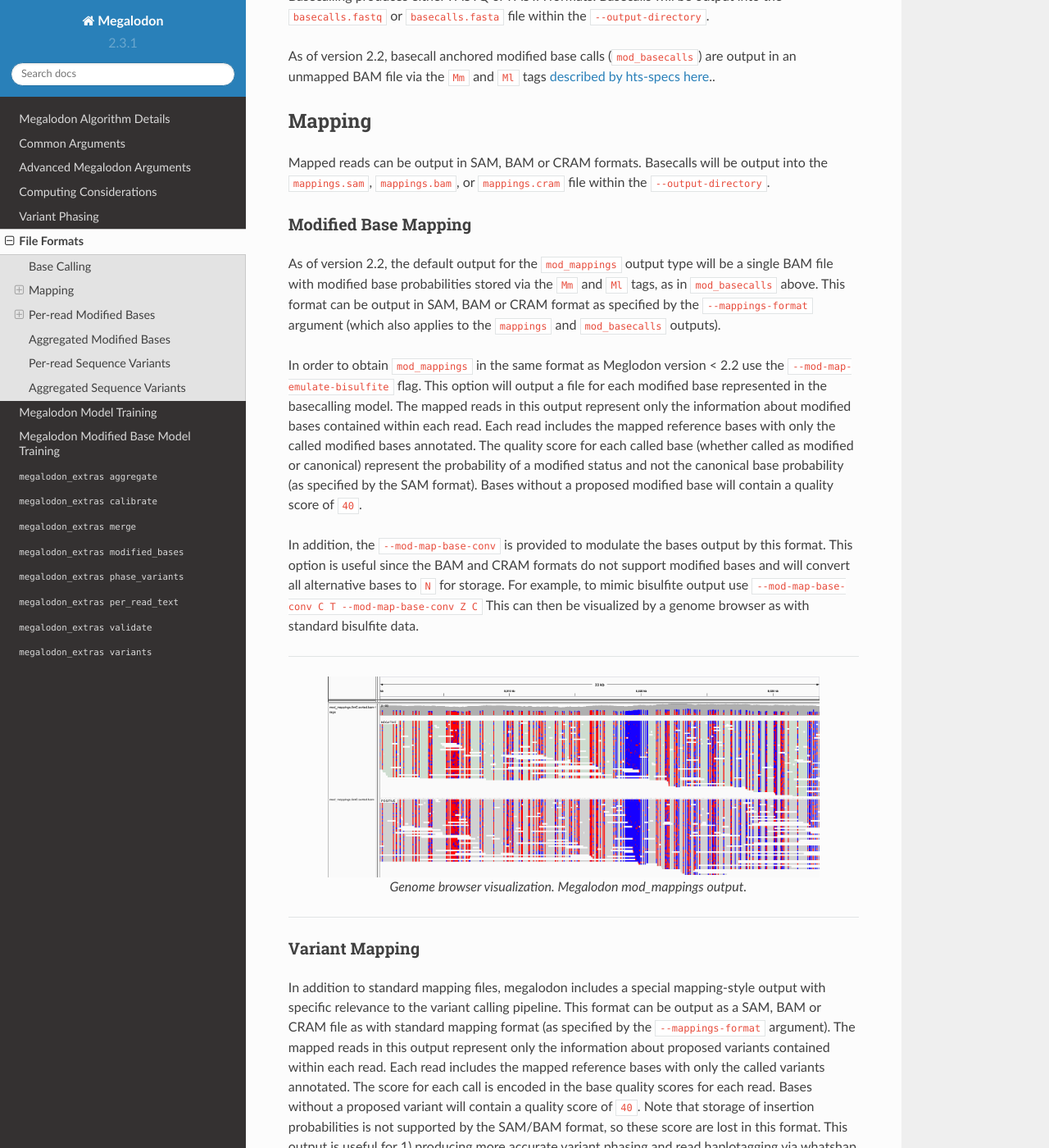
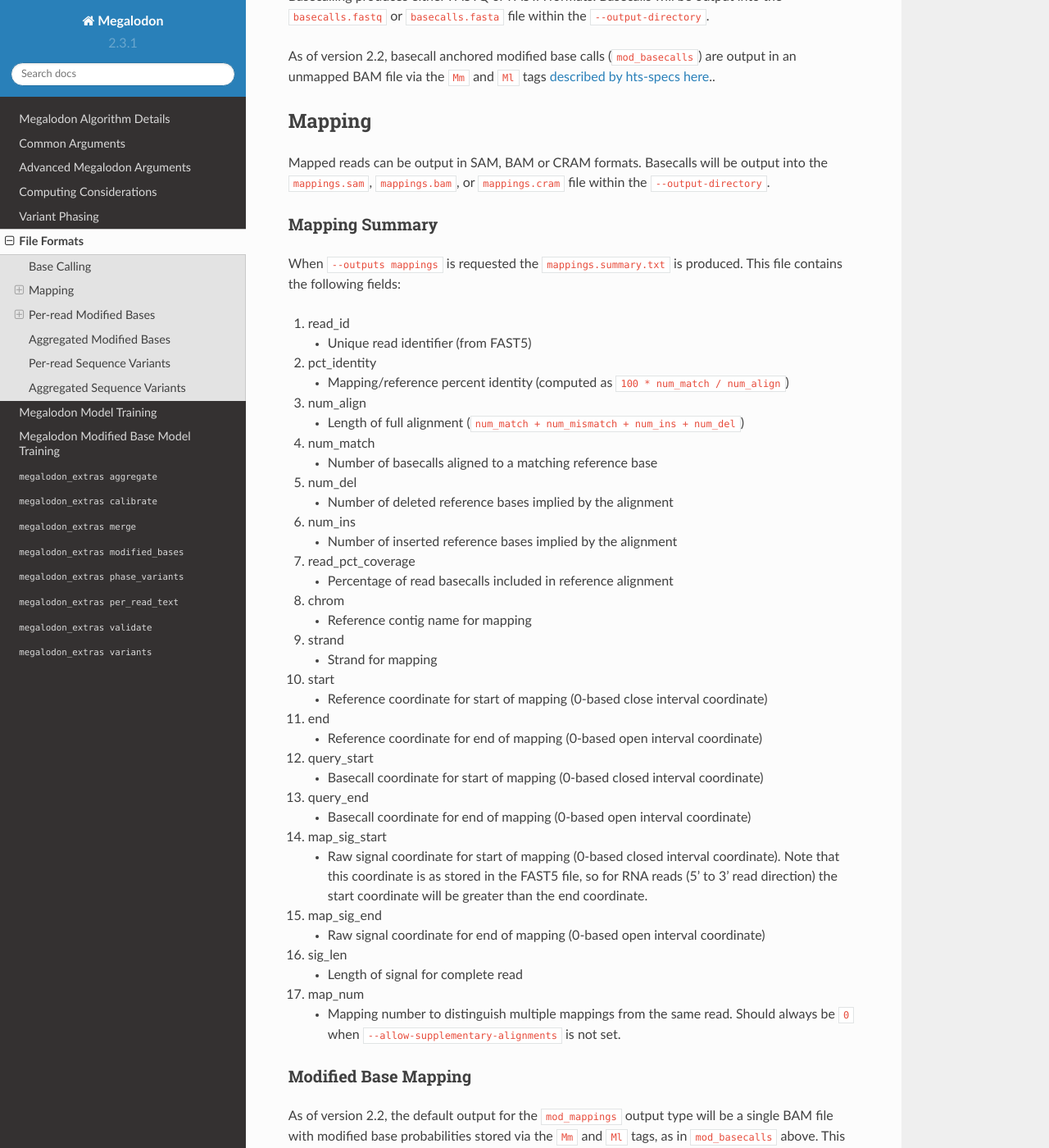
Before and after one commit to nanoporetech/megalodon, a Sphinx documentation site: the page built from docs/file_formats.rst, in a window 1280 px wide and 1400 px high, scrolled down 281 px. Shown: the whole window at 82% size. Built offline with Sphinx 7.4.7 and the Read the Docs theme 2.0.0, drawn with Linux system fonts in a browser that asks for light colours.

Commit message:
Add table containing mapping summary field descriptions for gh issue 145.

```diff
--- a/docs/file_formats.rst
+++ b/docs/file_formats.rst
@@ -19,6 +19,65 @@ Mapping
 
 Mapped reads can be output in SAM, BAM or CRAM formats.
 Basecalls will be output into the ``mappings.sam``, ``mappings.bam``, or ``mappings.cram`` file within the ``--output-directory``.
+
+~~~~~~~~~~~~~~~
+Mapping Summary
+~~~~~~~~~~~~~~~
+
+When ``--outputs mappings`` is requested the ``mappings.summary.txt`` is produced.
+This file contains the following fields:
+
+#. read_id
+
+   - Unique read identifier (from FAST5)
+#. pct_identity
+
+   - Mapping/reference percent identity (computed as ``100 * num_match / num_align``)
+#. num_align
+
+   - Length of full alignment (``num_match + num_mismatch + num_ins + num_del``)
+#. num_match
+
+   - Number of basecalls aligned to a matching reference base
+#. num_del
+
+   - Number of deleted reference bases implied by the alignment
+#. num_ins
+
+   - Number of inserted reference bases implied by the alignment
+#. read_pct_coverage
+
+   - Percentage of read basecalls included in reference alignment
+#. chrom
+
+   - Reference contig name for mapping
+#. strand
+
+   - Strand for mapping
+#. start
+
+   - Reference coordinate for start of mapping (0-based close interval coordinate)
+#. end
+
+   - Reference coordinate for end of mapping (0-based open interval coordinate)
+#. query_start
+
+   - Basecall coordinate for start of mapping (0-based closed interval coordinate)
+#. query_end
+
+   - Basecall coordinate for end of mapping (0-based open interval coordinate)
+#. map_sig_start
+
+   - Raw signal coordinate for start of mapping (0-based closed interval coordinate). Note that this coordinate is as stored in the FAST5 file, so for RNA reads (5' to 3' read direction) the start coordinate will be greater than the end coordinate.
+#. map_sig_end
+
+   - Raw signal coordinate for end of mapping (0-based open interval coordinate)
+#. sig_len
+
+   - Length of signal for complete read
+#. map_num
+
+   - Mapping number to distinguish multiple mappings from the same read. Should always be ``0`` when ``--allow-supplementary-alignments`` is not set.
 
 ~~~~~~~~~~~~~~~~~~~~~
 Modified Base Mapping
```
